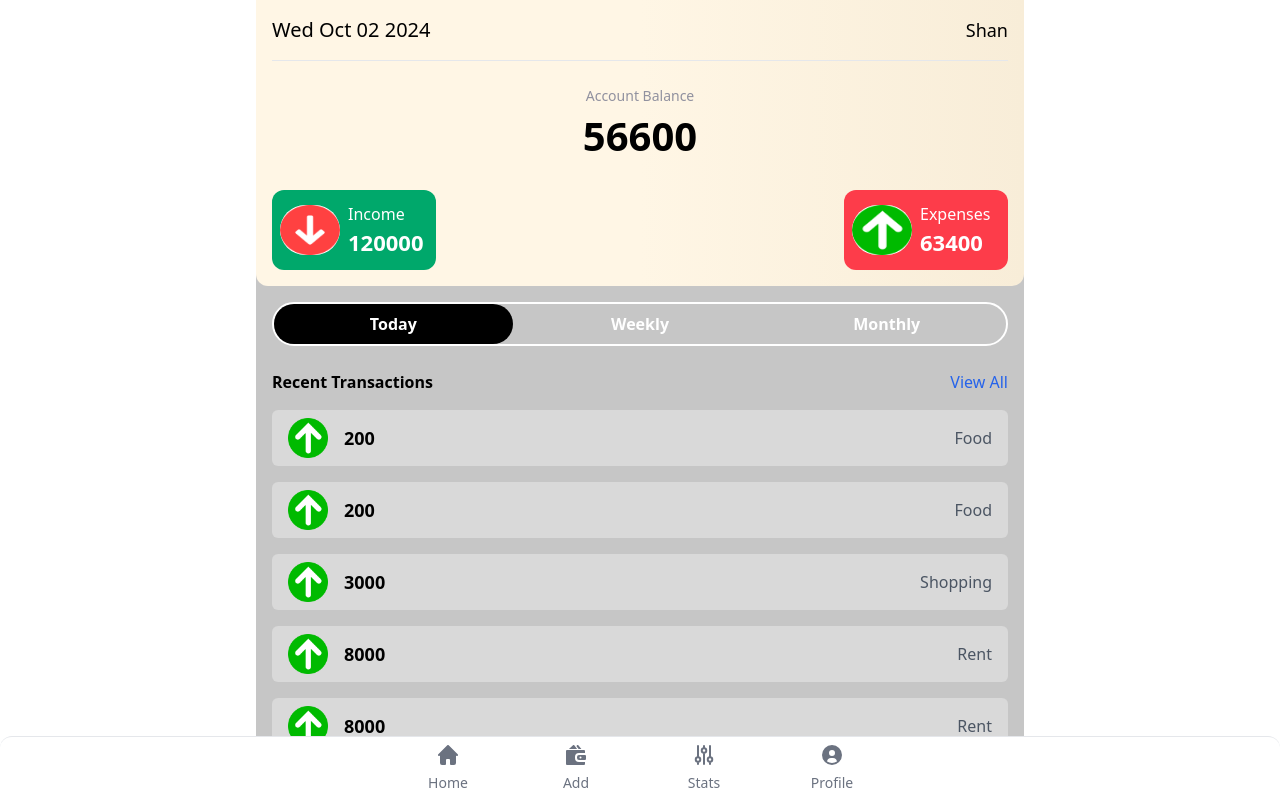
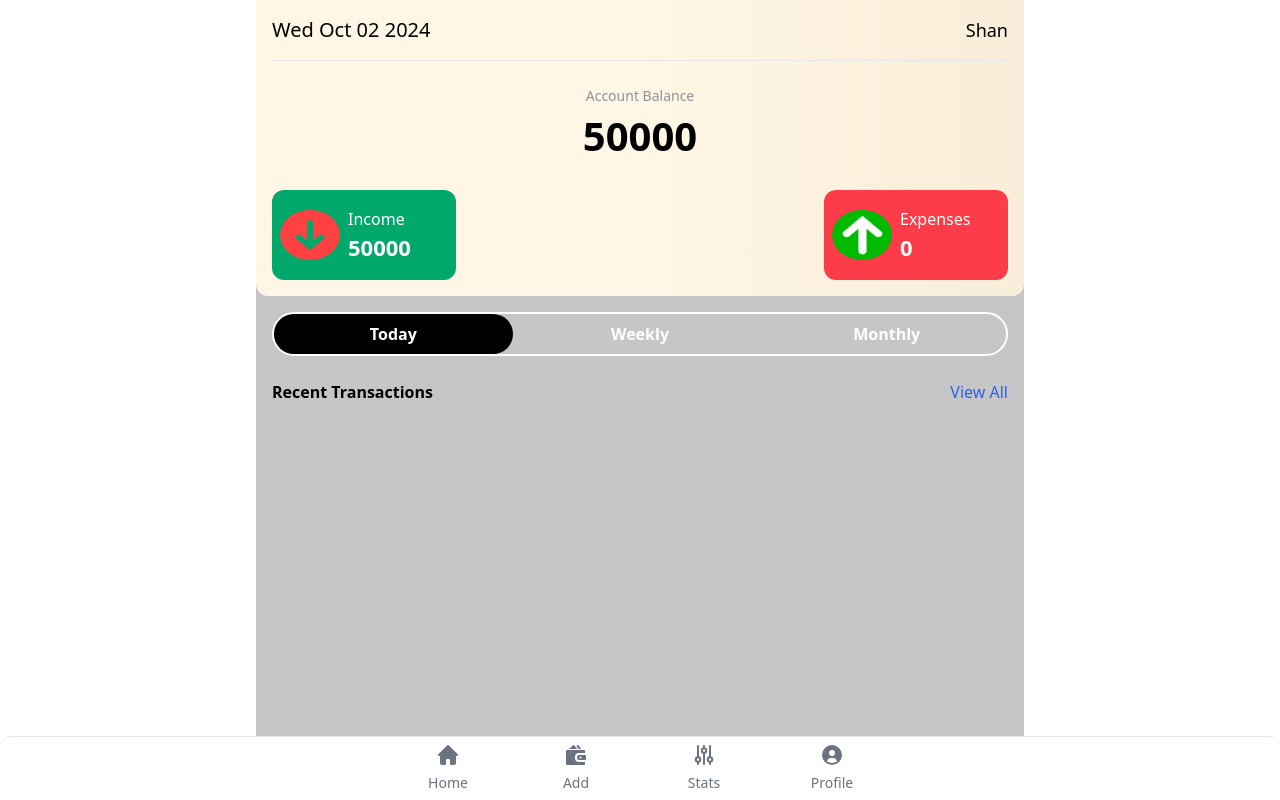
Before and after one commit to ShanMuhammad23/expensetrackerreact, a React (Create React App) app: page /HomePage in a window 1280 px wide. Built offline with nearby package versions, Linux system fonts and the light colour scheme.

Commit message:
All logic handling

```diff
--- /dev/null
+++ b/src/Components/Preloader.jsx
@@ -0,0 +1,17 @@
+
+const Preloader = () => {
+  return (
+<div class="animate-pulse flex flex-col items-center gap-4 w-60">
+  <div>
+    <div class="w-48 h-6 bg-slate-400 rounded-md"></div>
+    <div class="w-28 h-4 bg-slate-400 mx-auto mt-3 rounded-md"></div>
+  </div>
+  <div class="h-7 bg-slate-400 w-full rounded-md"></div>
+  <div class="h-7 bg-slate-400 w-full rounded-md"></div>
+  <div class="h-7 bg-slate-400 w-full rounded-md"></div>
+  <div class="h-7 bg-slate-400 w-1/2 rounded-md"></div>
+</div>
+  )
+}
+
+export default Preloader
--- /dev/null
+++ b/src/Components/RecentTransactions.jsx
@@ -0,0 +1,23 @@
+import { expenses, upArrow } from "../constants"
+import { useExpense } from "../sections/ExpenseContext";
+const RecentTransactions = () => {
+    const { expenses } = useExpense();
+  return (
+    <div className="flex flex-col gap-4">
+    {expenses.map((expense, index) => (
+      <div
+        key={index}
+        className="flex items-center justify-between bg-[#D9D9D9] py-2 px-4 rounded-md"
+      >
+        <div className="flex items-center gap-4">
+          <img src={upArrow} className="h-[40px]" alt={expense.category} />
+          <p className="font-semibold text-lg">{expense.amount}</p>
+        </div>
+        <p className="text-gray-600">{expense.category}</p>
+      </div>
+    ))}
+  </div>
+  )
+}
+
+export default RecentTransactions
--- a/src/constants.js
+++ b/src/constants.js
@@ -3,83 +3,5 @@ import upArrow from "./assets/images/up-arrow.png";
 import downArrow from "./assets/images/downarrow.png";
 import ArrowLeft from "./assets/images/arrow left.svg";
 
-var expenses = [
-  {
-    img: upArrow,
-    amount: 200,
-    catagory: "Food",
-    description: "Visit To Pizzahut",
-    timeStamp: "3:30 PM",
-  },
-  {
-    img: upArrow,
-    amount: 200,
-    catagory: "Food",
-    description: "Mess Expense",
-    timeStamp: "3:30 PM",
-  },
-  {
-    img: upArrow,
-    amount: 3000,
-    catagory: "Shopping",
-    description: "Shopping for Uniform",
-    timeStamp: "3:30 PM",
-  },
-  {
-    img: upArrow,
-    amount: 8000,
-    catagory: "Rent",
-    description: "Hostel Rent",
-    timeStamp: "3:30 PM",
-  },
-  {
-    img: upArrow,
-    amount: 8000,
-    catagory: "Rent",
-    description: "Visit To Pizzahut",
-    timeStamp: "3:30 PM",
-  },
-  {
-    img: upArrow,
-    amount: 8000,
-    catagory: "Rent",
-    description: "Visit To Pizzahut",
-    timeStamp: "3:30 PM",
-  },
-  {
-    img: upArrow,
-    amount: 8000,
-    catagory: "Rent",
-    description: "Visit To Pizzahut",
-    timeStamp: "3:30 PM",
-  },
-  {
-    img: upArrow,
-    amount: 8000,
-    catagory: "Rent",
-    description: "Visit To Pizzahut",
-    timeStamp: "3:30 PM",
-  },
-  {
-    img: upArrow,
-    amount: 8000,
-    catagory: "Rent",
-    description: "Visit To Pizzahut",
-    timeStamp: "3:30 PM",
-  },
-  {
-    img: upArrow,
-    amount: 8000,
-    catagory: "Rent",
-    description: "Visit To Pizzahut",
-    timeStamp: "3:30 PM",
-  },
-  {
-    img: upArrow,
-    amount: 4000,
-    catagory: "Rent",
-    description: "Visit To Pizzahut",
-    timeStamp: "3:30 PM",
-  },
-];
+var expenses = [];
 export { splashscreenhero, upArrow, downArrow, expenses, ArrowLeft };
--- a/src/sections/AddExpense.jsx
+++ b/src/sections/AddExpense.jsx
@@ -1,16 +1,15 @@
 import React, { useState } from "react";
+import { Link, useNavigate } from "react-router-dom";
+import { useExpense } from './ExpenseContext';  // Import the context hook
 import { ArrowLeft } from "../constants";
-import { Link, useNavigate } from "react-router-dom";
-
-const initialExpenses = [];
 
 const AddExpense = () => {
-  const navigate = useNavigate();
-  const [expenses, setExpenses] = useState(initialExpenses);
+  const { addExpense } = useExpense();  // Use the context
   const [formData, setFormData] = useState({
     amount: "",
     category: "",
     description: "",
+    timeStamp:`${new Date().getHours()>12?new Date().getHours()-12:new Date().getHours}:${new Date().getMinutes()<10 ?'0'+ new Date().getMinutes():new Date().getMinutes()}`
   });
   const [errors, setErrors] = useState({});
 
@@ -47,24 +46,18 @@ const AddExpense = () => {
     e.preventDefault();
     if (validateForm()) {
       const newExpense = {
-        id: Date.now(), // Simple way to generate a unique ID
         ...formData,
         amount: parseFloat(formData.amount),
         date: new Date().toISOString().split("T")[0],
       };
 
-      // Add the new expense to the expenses array
-      setExpenses((prevExpenses) => [...prevExpenses, newExpense]);
+      // Use the addExpense function from context
+      addExpense(newExpense);
 
-      // Optional: Save to localStorage
-      const updatedExpenses = [...expenses, newExpense];
-      localStorage.setItem("expenses", JSON.stringify(updatedExpenses));
-
-      // Show success message (you can replace this with a proper notification system)
+      // Show success message
       alert("Expense added successfully!");
 
       // Navigate back to homepage
-      navigate("/Homepage");
     }
   };
 
--- a/src/sections/AllTransactions.jsx
+++ b/src/sections/AllTransactions.jsx
@@ -1,9 +1,11 @@
 import { ArrowLeft, expenses } from "../constants"
 import { Link } from "react-router-dom"
+import { useExpense } from "./ExpenseContext";
 
 const AllTransactions = () => {
+    const { expenses } = useExpense();
   return (
-    <section id="allTransactions" className="bg-gradient-to-r from-[#FFF6E5] via-[#FFF6E5] to-[#F8EDD8] flex flex-col gap-4 max-h-[100vh] min-h-[100vh]">
+    <section id="allTransactions" className="bg-gradient-to-r from-[#e0d4be] via-[#cfb78a] to-[#cdc7ba] flex flex-col gap-4 max-h-[100vh] min-h-[100vh]">
         <div className=" flex justify-between w-2/3 px-8 mb-12 py-2 items-center">
            <Link to='/HomePage'><img src={ArrowLeft} alt="Go Back" /></Link>
             <p className="text-lg font-semibold">Transactions</p>
@@ -12,7 +14,7 @@ const AllTransactions = () => {
             {expenses.map((expense)=>(
                 <div className="flex justify-between px-8 bg-[#FCFCFC] rounded-full py-2">
                     <div className="flex flex-col gap-2">
-                        <p className="font-bold text-lg">{expense.catagory}</p>
+                        <p className="font-bold text-lg">{expense.category}</p>
                         <p className="text-gray-500">{expense.description}</p>
                     </div>
                     <div className="flex flex-col gap-2">
--- /dev/null
+++ b/src/sections/ExpenseContext.js
@@ -0,0 +1,66 @@
+import React, { createContext, useContext, useReducer, useEffect,useState } from "react";
+import { expenses as initialExpenses } from "../constants";
+
+const ExpenseContext = createContext();
+
+const ADD_EXPENSE = "ADD_EXPENSE";
+const DELETE_EXPENSE = "DELETE_EXPENSE";
+
+const expenseReducer = (state, action) => {
+  switch (action.type) {
+    case ADD_EXPENSE:
+      return [action.payload, ...state];
+    case DELETE_EXPENSE:
+      return state.filter((expense) => expense.id !== action.payload);
+    default:
+      return state;
+  }
+};
+
+export const ExpenseProvider = ({ children }) => {
+  const [expenses, dispatch] = useReducer(expenseReducer, [], () => {
+    const localData = localStorage.getItem("expenses");
+    return localData ? JSON.parse(localData) : [];
+
+    return initialExpenses;
+  });
+
+
+  useEffect(() => {
+    localStorage.setItem("expenses", JSON.stringify(expenses));
+  }, [expenses]);
+
+  const addExpense = (expense) => {
+    dispatch({
+      type: ADD_EXPENSE,
+      payload: { ...expense, id: Date.now() },
+    });
+  };
+
+  const deleteExpense = (id) => {
+    dispatch({
+      type: DELETE_EXPENSE,
+      payload: id,
+    });
+  };
+
+  const contextValue = {
+    expenses,
+    addExpense,
+    deleteExpense,
+  };
+
+  return (
+    <ExpenseContext.Provider value={contextValue}>
+      {children}
+    </ExpenseContext.Provider>
+  );
+};
+
+export const useExpense = () => {
+  const context = useContext(ExpenseContext);
+  if (!context) {
+    throw new Error("useExpense must be used within an ExpenseProvider");
+  }
+  return context;
+};
--- a/src/sections/HomePage.jsx
+++ b/src/sections/HomePage.jsx
@@ -1,18 +1,21 @@
-import { downArrow, expenses, upArrow } from "../constants";
+import RecentTransactions from "../Components/RecentTransactions";
+import { downArrow,  upArrow } from "../constants";
 import Menu from "./Menu";
 import { useState, useEffect } from "react";
+import { useExpense } from "./ExpenseContext";
 import { Link } from "react-router-dom";
 
 const HomePage = () => {
-  const [income, setIncome] = useState(120000);
+  const { expenses } = useExpense();
+  const [income, setIncome] = useState(50000);
   const [totalExpense, setTotalExpense] = useState(0);
   const buttons = ["Today", "Weekly", "Monthly"];
-  const [activeButton, setActiveButton] = useState(0); // Default to first button
+  const [activeButton, setActiveButton] = useState(0);
 
   useEffect(() => {
     const sum = expenses.reduce((acc, expense) => acc + expense.amount, 0);
     setTotalExpense(sum);
-  }, []);
+  }, [expenses]);
 
   return (
     <section className="bg-[#C6C6C6] min-h-screen max-h-screen overflow-auto">
@@ -30,10 +33,10 @@ const HomePage = () => {
         </div>
 
         <div className="flex justify-between gap-4 mt-6">
-          <div className="w-[164px] h-[80px] flex items-center bg-[#00A86B] rounded-xl text-white p-2 gap-2">
+          <div className="w-[184px] h-[90px] flex items-center bg-[#00A86B] rounded-xl text-white p-2 gap-2">
             <img
               src={downArrow}
-              className="h-[50px] w-[60px] bg-white rounded-full"
+              className="h-[50px] w-[60px]  rounded-full"
               alt="Income Arrow"
             />
             <div>
@@ -41,10 +44,10 @@ const HomePage = () => {
               <p className="font-semibold text-[22px]">{income}</p>
             </div>
           </div>
-          <div className="w-[164px] h-[80px] flex items-center bg-[#FD3C4A] rounded-xl text-white p-2 gap-2">
+          <div className="w-[184px] h-[90px] flex items-center bg-[#FD3C4A] rounded-xl text-white p-2 gap-2">
             <img
               src={upArrow}
-              className="h-[50px] w-[60px] bg-white rounded-full"
+              className="h-[50px] w-[60px]  rounded-full"
               alt="Expense Arrow"
             />
             <div>
@@ -75,21 +78,9 @@ const HomePage = () => {
             View All
           </Link>
         </div>
+        <RecentTransactions/>
 
-        <div className="flex flex-col gap-4">
-          {expenses.map((expense, index) => (
-            <div
-              key={index}
-              className="flex items-center justify-between bg-[#D9D9D9] py-2 px-4 rounded-md"
-            >
-              <div className="flex items-center gap-4">
-                <img src={expense.img} className="h-[40px]" alt={expense.catagory} />
-                <p className="font-semibold text-lg">{expense.amount}</p>
-              </div>
-              <p className="text-gray-600">{expense.catagory}</p>
-            </div>
-          ))}
-        </div>
+
       </div>
 
       <Menu />
--- a/src/sections/Menu.jsx
+++ b/src/sections/Menu.jsx
@@ -5,7 +5,7 @@ const Menu = () => {
       <div className="grid h-full max-w-lg grid-cols-4 mx-auto font-medium">
         <button
           type="button"
-          className="inline-flex flex-col items-center justify-center px-5 hover:bg-gray-50 dark:hover:bg-gray-800 group"
+          className="inline-flex flex-col items-center justify-center px-5  group"
         >
           <svg
             className="w-5 h-5 mb-2 text-gray-500 dark:text-gray-400 group-hover:text-blue-600 dark:group-hover:text-blue-500"
@@ -23,7 +23,7 @@ const Menu = () => {
         <Link
           to="AddExpense"
           type="button"
-          className="inline-flex flex-col items-center justify-center px-5 hover:bg-gray-50 dark:hover:bg-gray-800 group"
+          className="inline-flex flex-col items-center justify-center px-5   group"
         >
           <svg
             className="w-5 h-5 mb-2 text-gray-500 dark:text-gray-400 group-hover:text-blue-600 dark:group-hover:text-blue-500"
@@ -41,7 +41,7 @@ const Menu = () => {
         </Link>
         <button
           type="button"
-          className="inline-flex flex-col items-center justify-center px-5 hover:bg-gray-50 dark:hover:bg-gray-800 group"
+          className="inline-flex flex-col items-center justify-center px-5   group"
         >
           <svg
             className="w-5 h-5 mb-2 text-gray-500 dark:text-gray-400 group-hover:text-blue-600 dark:group-hover:text-blue-500"
@@ -52,8 +52,8 @@ const Menu = () => {
           >
             <path
               stroke="currentColor"
-              stroke-linecap="round"
-              stroke-linejoin="round"
+              strokeLinecap="round"
+              strokeLinejoin="round"
               strokeWidth="2"
               d="M4 12.25V1m0 11.25a2.25 2.25 0 0 0 0 4.5m0-4.5a2.25 2.25 0 0 1 0 4.5M4 19v-2.25m6-13.5V1m0 2.25a2.25 2.25 0 0 0 0 4.5m0-4.5a2.25 2.25 0 0 1 0 4.5M10 19V7.75m6 4.5V1m0 11.25a2.25 2.25 0 1 0 0 4.5 2.25 2.25 0 0 0 0-4.5ZM16 19v-2"
             />
@@ -64,7 +64,7 @@ const Menu = () => {
         </button>
         <button
           type="button"
-          className="inline-flex flex-col items-center justify-center px-5 hover:bg-gray-50 dark:hover:bg-gray-800 group"
+          className="inline-flex flex-col items-center justify-center px-5   group"
         >
           <svg
             className="w-5 h-5 mb-2 text-gray-500 dark:text-gray-400 group-hover:text-blue-600 dark:group-hover:text-blue-500"
--- /dev/null
+++ b/src/sections/UserSetup.jsx
@@ -0,0 +1,40 @@
+import { useState } from 'react';
+import { useExpense } from './ExpenseContext';
+
+const UserSetup = () => {
+  const { user, setUser } = useExpense();
+  const [name, setName] = useState(user.name || '');
+  const [income, setIncome] = useState(user.income || '');
+
+  const handleSubmit = (e) => {
+    e.preventDefault();
+    setUser({ name, income: parseFloat(income) });
+  };
+
+  return (
+    !user.name || !user.income ? ( // Only show the popup if the user is not set
+      <div className="modal">
+        <form onSubmit={handleSubmit}>
+          <h2>Set Up Your Profile</h2>
+          <input
+            type="text"
+            value={name}
+            onChange={(e) => setName(e.target.value)}
+            placeholder="Enter your name"
+            required
+          />
+          <input
+            type="number"
+            value={income}
+            onChange={(e) => setIncome(e.target.value)}
+            placeholder="Enter your income"
+            required
+          />
+          <button type="submit">Save</button>
+        </form>
+      </div>
+    ) : null
+  );
+};
+
+export default UserSetup;
```
Also changed, not shown: src/App.js (+11 -2 lines), src/index.js (+10 -9 lines).
